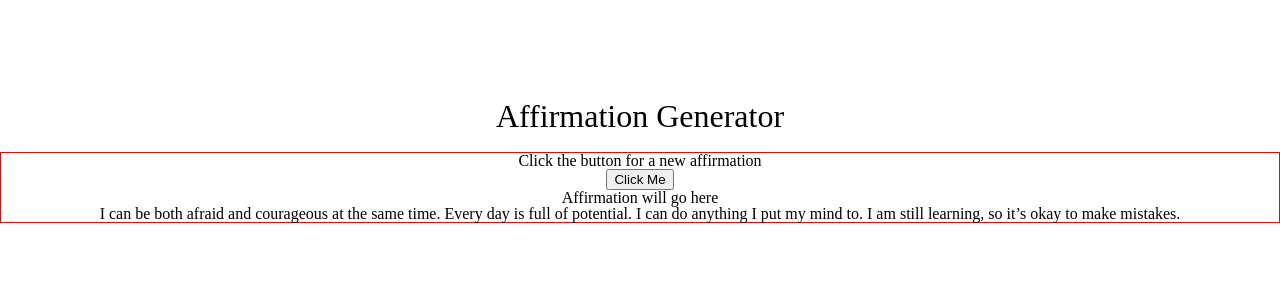
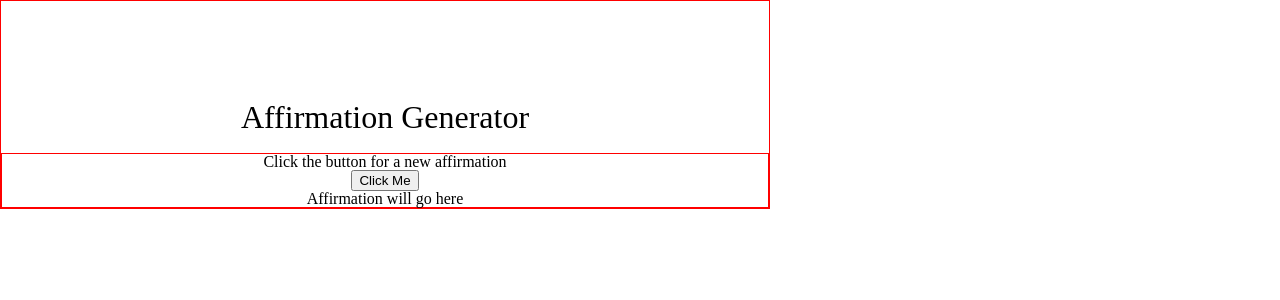
Before and after one commit to alondramora/affirmation-generator, a React (Vite) app: page / in a window 1280 px wide. Shown: the top 300 px of the page. Built offline with nearby package versions, Linux system fonts and the light colour scheme.

Commit message:
exported the handleClick handler function in the Button component file and imported that into App.jsx file

```diff
--- a/src/App.css
+++ b/src/App.css
@@ -130,6 +130,13 @@ table {
 }
 /* end of css reset */
 
+main {
+  border: 1px solid red;
+  display: flex;
+  flex-direction: column;
+  width: 60%;
+}
+
 header {
   text-align: center;
   margin-top: 5rem;
--- a/src/App.jsx
+++ b/src/App.jsx
@@ -1,21 +1,25 @@
+import { useState } from "react";
 import "./App.css";
 import Button from "./components/Button";
+import { handleClick } from "./components/Button";
 import { affirmations } from "./database/db";
 
-function App() {
+export default function App() {
+  const [affirmation, setAffirmation] = useState("");
+
   return (
     <>
+      <main>
         <header>
           <h1>Affirmation Generator</h1>
         </header>
         <section className="affirmation-wrapper">
           <h2>Click the button for a new affirmation</h2>
-        <Button />
+          <Button onClick={handleClick} />
           <p className="affirmation">Affirmation will go here</p>
-        <p>{affirmations}</p>
+          <p>{affirmation}</p>
         </section>
+      </main>
     </>
   );
 }
-
-export default App;
--- a/src/components/Button.jsx
+++ b/src/components/Button.jsx
@@ -1,8 +1,8 @@
+export function handleClick() {
+  alert("Is this working???");
+}
+
 export default function Button() {
-  function handleClick() {
-    alert("You clicked me!");
-  }
-
   return (
     <>
       <button className="btn" onClick={handleClick}>
```
Lines whose indentation alone changed are shown as unchanged.
